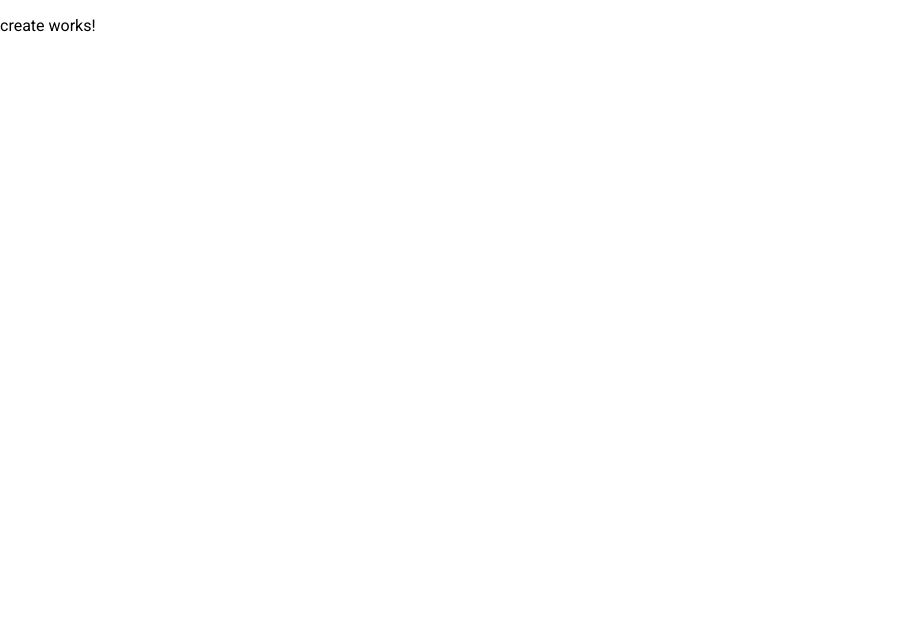
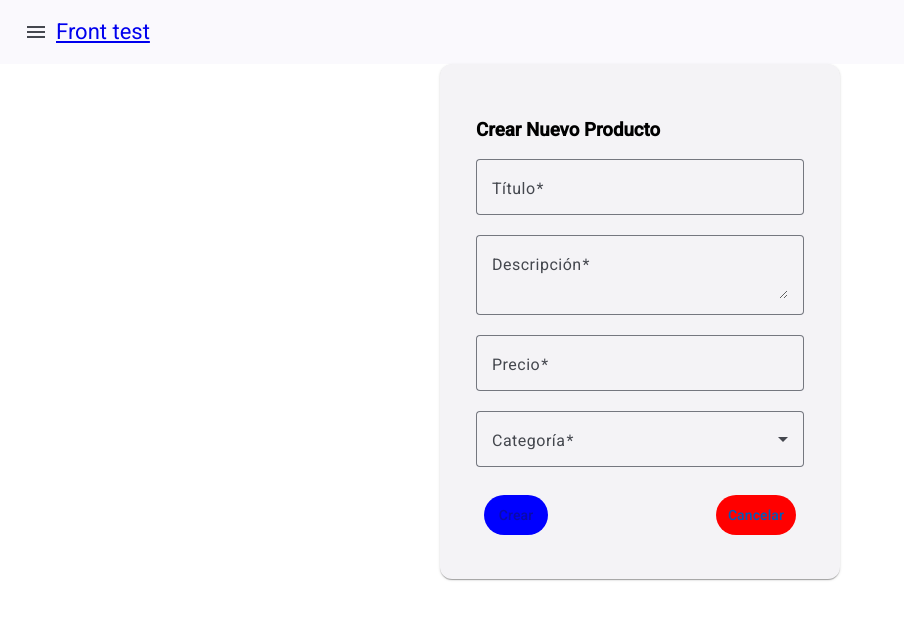
Before and after one commit to sebasxx85/front-test, an Angular app: page /create in a window 1280 px wide. Shown: the top 620 px of the page, without its empty margins (0-904 px from the left). Built offline with nearby package versions, Linux system fonts and the light colour scheme.

Commit message:
create updated

```diff
--- a/src/app/components/create/create.component.html
+++ b/src/app/components/create/create.component.html
@@ -1 +1,57 @@
-<p>create works!</p>
+<div sidebar-left><app-side-menu></app-side-menu></div>
+
+<mat-card class="product-card">
+    <mat-card-content>
+      <h3>Crear Nuevo Producto</h3>
+
+      <form [formGroup]="productForm" (ngSubmit)="submitProduct()">
+        <!-- Campo Título -->
+        <mat-form-field appearance="outline" class="full-width">
+          <mat-label>Título</mat-label>
+          <input matInput formControlName="title" placeholder="Ingrese el título del producto">
+          <mat-error *ngIf="productForm.get('title')?.invalid && productForm.get('title')?.touched">
+            El título es obligatorio y debe tener al menos 3 caracteres.
+          </mat-error>
+        </mat-form-field>
+
+        <!-- Campo Descripción -->
+        <mat-form-field appearance="outline" class="full-width">
+          <mat-label>Descripción</mat-label>
+          <textarea matInput formControlName="description" placeholder="Ingrese la descripción"></textarea>
+          <mat-error *ngIf="productForm.get('description')?.invalid && productForm.get('description')?.touched">
+            La descripción es obligatoria y debe tener al menos 10 caracteres.
+          </mat-error>
+        </mat-form-field>
+
+        <!-- Campo Precio -->
+        <mat-form-field appearance="outline" class="full-width">
+          <mat-label>Precio</mat-label>
+          <input matInput type="number" formControlName="price" placeholder="Ingrese el precio">
+          <mat-error *ngIf="productForm.get('price')?.invalid && productForm.get('price')?.touched">
+            El precio es obligatorio y debe ser un número positivo.
+          </mat-error>
+        </mat-form-field>
+
+        <!-- Campo Categoría -->
+        <mat-form-field appearance="outline" class="full-width">
+          <mat-label>Categoría</mat-label>
+          <mat-select formControlName="category">
+            <mat-option *ngFor="let cat of categories" [value]="cat.id">{{ cat.name }}</mat-option>
+          </mat-select>
+          <mat-error *ngIf="productForm.get('category')?.invalid && productForm.get('category')?.touched">
+            Debe seleccionar una categoría.
+          </mat-error>
+        </mat-form-field>
+
+        <!-- Botón para enviar el formulario -->
+        <div class="card-actions">
+          <button mat-button class="edit-btn" type="submit" [disabled]="productForm.invalid">
+            Crear
+          </button>
+          <button mat-button class="delete-btn" type="button" (click)="productForm.reset()">
+            Cancelar
+          </button>
+        </div>
+      </form>
+    </mat-card-content>
+  </mat-card>
--- a/src/app/components/create/create.component.scss
+++ b/src/app/components/create/create.component.scss
@@ -0,0 +1,28 @@
+.product-card {
+    width: 400px;
+    margin: auto;
+    padding: 20px;
+    display: flex;
+    flex-direction: column;
+  }
+
+  .full-width {
+    width: 100%;
+  }
+
+  .card-actions {
+    display: flex;
+    justify-content: space-between; // Asegura que los botones estén bien alineados
+    padding: 8px;
+    margin-top: auto;
+  }
+
+  .edit-btn {
+    background-color: blue;
+    color: white;
+  }
+
+  .delete-btn {
+    background-color: red;
+    color: white;
+  }
--- a/src/app/components/create/create.component.ts
+++ b/src/app/components/create/create.component.ts
@@ -1,15 +1,55 @@
 import { CommonModule } from '@angular/common';
 import { Component } from '@angular/core';
 
+import { FormBuilder, FormGroup, ReactiveFormsModule, Validators } from '@angular/forms';
+import { MatFormFieldModule } from '@angular/material/form-field';
+import { MatInputModule } from '@angular/material/input';
+import { MatButtonModule } from '@angular/material/button';
+import { MatCardModule } from '@angular/material/card';
+import { MatSelectModule } from '@angular/material/select';
+import { SideMenuComponent } from '../side-menu/side-menu.component';
+
 @Component({
   selector: 'app-create',
-   standalone: true,
-    imports: [
-      CommonModule
-    ],
+  standalone: true,
+  imports: [
+    CommonModule,
+    SideMenuComponent,
+    ReactiveFormsModule,
+    MatFormFieldModule,
+    MatInputModule,
+    MatButtonModule,
+    MatCardModule,
+    MatSelectModule
+  ],
   templateUrl: './create.component.html',
   styleUrl: './create.component.scss'
 })
 export class CreateComponent {
 
+  productForm: FormGroup;
+
+  categories = [
+    { id: 1, name: 'Electronics' },
+    { id: 2, name: 'Furniture' },
+    { id: 3, name: 'Clothing' },
+    { id: 4, name: 'Toys' }
+  ];
+
+  constructor(private fb: FormBuilder) {
+    this.productForm = this.fb.group({
+      title: ['', [Validators.required, Validators.minLength(3)]],
+      description: ['', [Validators.required, Validators.minLength(10)]],
+      price: ['', [Validators.required, Validators.min(0)]],
+      category: ['', Validators.required]
+    });
+  }
+
+  submitProduct() {
+    if (this.productForm.valid) {
+      console.log('Producto Creado:', this.productForm.value);
+      alert('Producto creado con éxito 🎉');
+      this.productForm.reset(); // Reinicia el formulario después de enviar
+    }
+  }
 }
--- a/src/app/components/side-menu/side-menu.component.ts
+++ b/src/app/components/side-menu/side-menu.component.ts
@@ -1,6 +1,6 @@
 import { CommonModule } from '@angular/common';
 import { Component } from '@angular/core';
-import { RouterLink } from '@angular/router';
+import { RouterLink, RouterModule } from '@angular/router';
 
 import { MatToolbarModule } from '@angular/material/toolbar';
 import { MatMenuModule } from '@angular/material/menu';
@@ -16,6 +16,7 @@ interface MenuItem {
   selector: 'app-side-menu',
   standalone: true,
   imports: [RouterLink,
+    RouterModule,
     MatToolbarModule,
     MatMenuModule,
     MatButtonModule,
```
